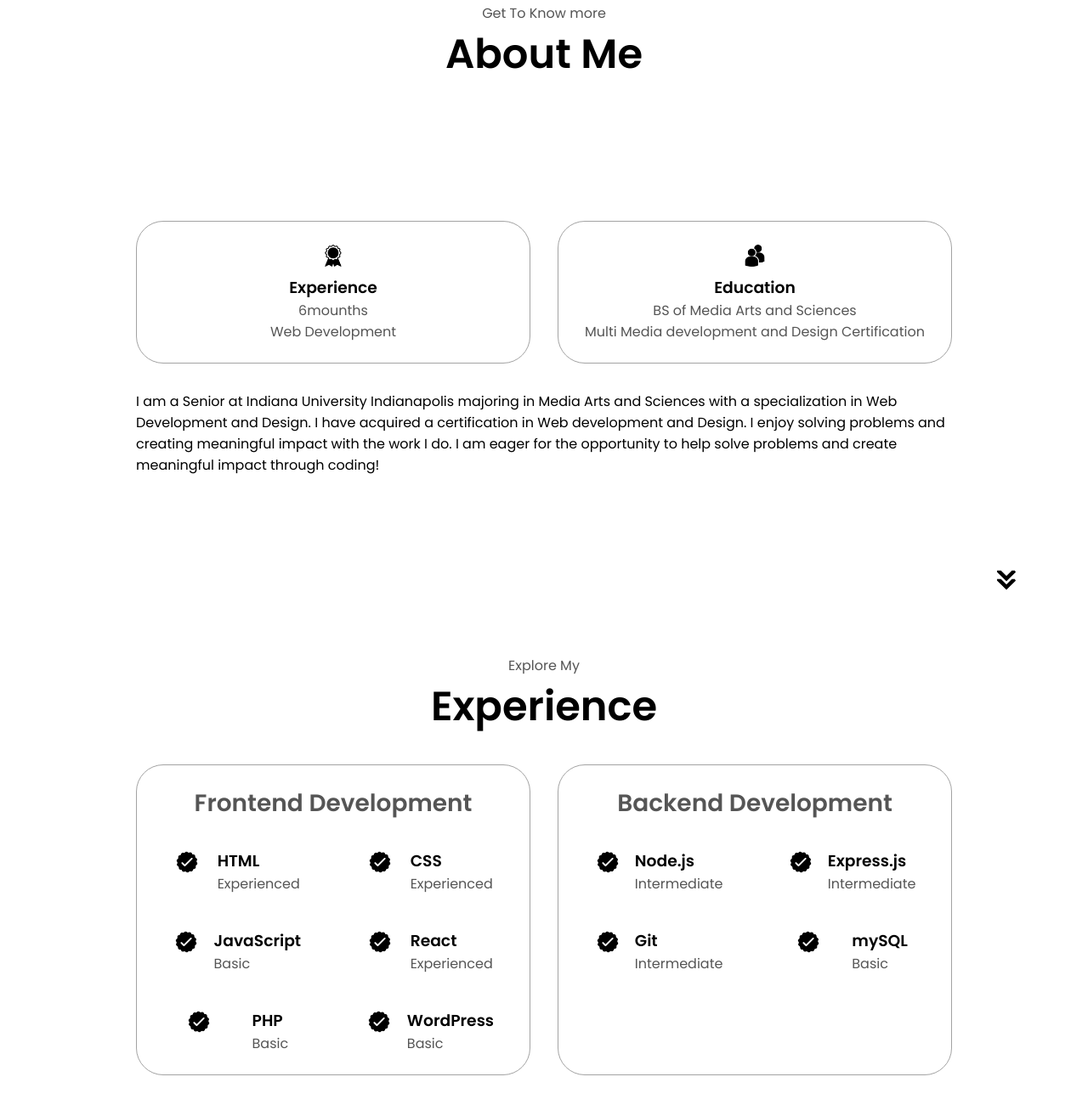
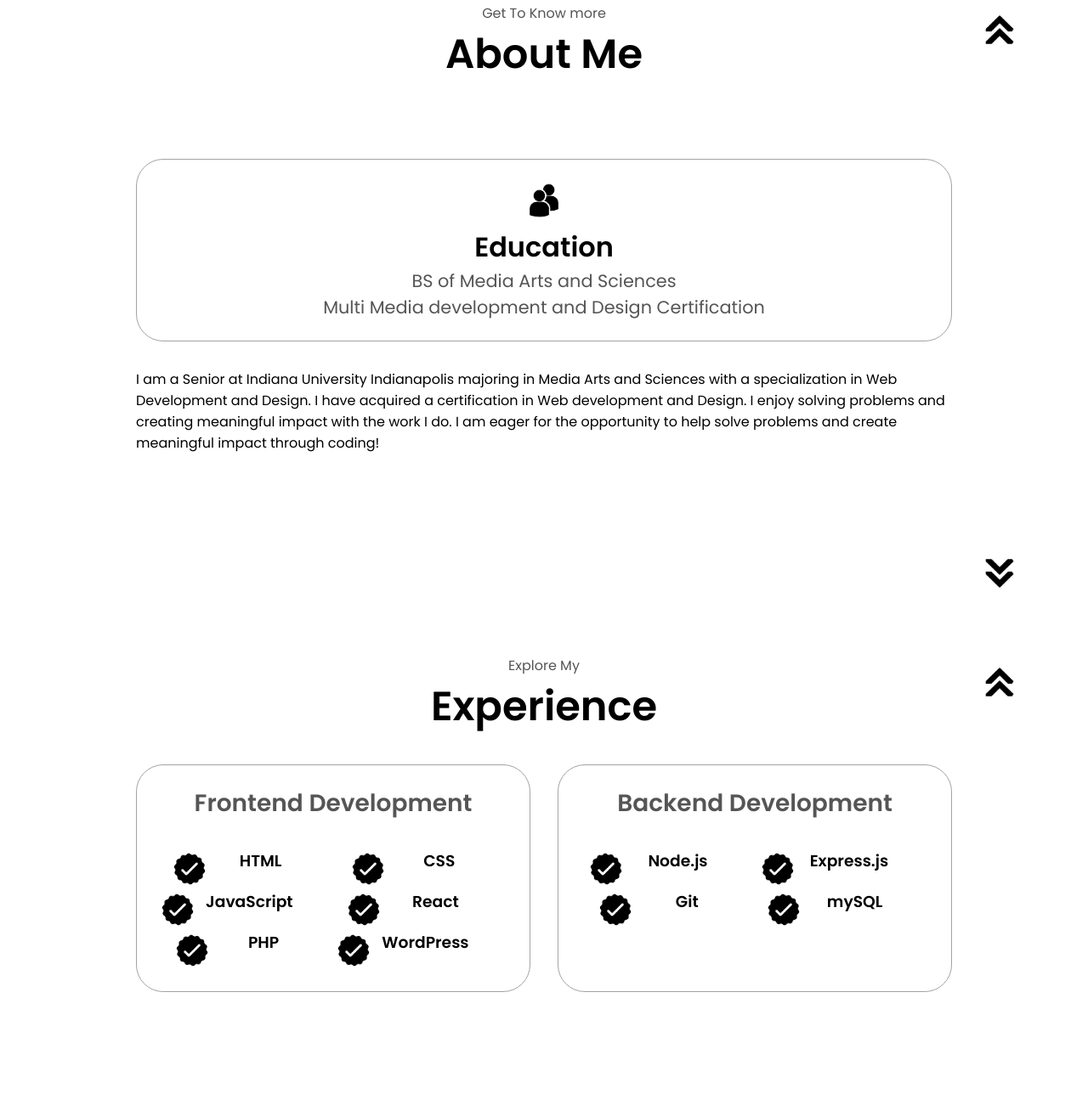
Before and after one commit to Sgissa/Profolio-Site, a website: page index.html in a window 1280 px wide. Shown: the part 925-2226 px from the top of the page at 85% size. Drawn offline with Linux system fonts and the light colour scheme.

Commit message:
Updated the profolio

```diff
--- a/index.html
+++ b/index.html
@@ -1,4 +1,4 @@
-<!DOCTYPE html>
+<!doctype html>
 <html lang="en">
   <head>
     <meta charset="UTF-8" />
@@ -76,27 +76,24 @@
     </section>
     <section id="about">
       <p class="section__text__p1">Get To Know more</p>
-      <h1 class="title">About Me</h1>
+      <h1 class="titleA">About Me</h1>
+      <img
+        src="./assets/arrow.png"
+        alt="arrow icon"
+        class="icon arrowSwitch"
+        onclick="location.href='./#profile'"
+      />
       <div class="section-container">
         <div class="about-details-container">
           <div class="about-containers">
-            <div class="details-container">
-              <img
-                src="./assets/experience.png"
-                alt="Experience icon"
-                class="icon"
-              />
-              <h3>Experience</h3>
-              <p>6mounths<br />Web Development</p>
-            </div>
             <div class="details-container">
               <img
                 src="./assets/education.png"
                 alt="Education icon"
                 class="icon"
               />
-              <h3>Education</h3>
-              <p>
+              <h3 class="cardTitle">Education</h3>
+              <p class="eduText">
                 BS of Media Arts and Sciences<br />Multi Media development and
                 Design Certification
               </p>
@@ -115,15 +112,21 @@
       <img
         src="./assets/arrow.png"
         alt="arrow icon"
-        class="icon arrow"
+        class="icon arrow invert"
         onclick="location.href='./#experience'"
       />
     </section>
     <section id="experience">
       <p class="section__text__p1">Explore My</p>
       <h1 class="title">Experience</h1>
+      <img
+        src="./assets/arrow.png"
+        alt="arrow icon"
+        class="icon arrowSwitch"
+        onclick="location.href='./#about'"
+      />
       <div class="experience-details-container">
-        <div class="about-containers">
+        <div class="about-containers nothingBlow">
           <div class="details-container">
             <h2 class="experience-sub-title">Frontend Development</h2>
             <div class="article-container">
@@ -135,7 +138,6 @@
                 />
                 <div>
                   <h3>HTML</h3>
-                  <p>Experienced</p>
                 </div>
               </article>
               <article>
@@ -146,7 +148,6 @@
                 />
                 <div>
                   <h3>CSS</h3>
-                  <p>Experienced</p>
                 </div>
               </article>
               <article>
@@ -157,7 +158,6 @@
                 />
                 <div>
                   <h3>JavaScript</h3>
-                  <p>Basic</p>
                 </div>
               </article>
               <article>
@@ -168,7 +168,6 @@
                 />
                 <div>
                   <h3>React</h3>
-                  <p>Experienced</p>
                 </div>
               </article>
               <article>
@@ -179,7 +178,6 @@
                 />
                 <div>
                   <h3>PHP</h3>
-                  <p>Basic</p>
                 </div>
               </article>
               <article>
@@ -190,7 +188,6 @@
                 />
                 <div>
                   <h3>WordPress</h3>
-                  <p>Basic</p>
                 </div>
               </article>
             </div>
@@ -206,7 +203,6 @@
                 />
                 <div>
                   <h3>Node.js</h3>
-                  <p>Intermediate</p>
                 </div>
               </article>
               <article>
@@ -217,7 +213,6 @@
                 />
                 <div>
                   <h3>Express.js</h3>
-                  <p>Intermediate</p>
                 </div>
               </article>
               <article>
@@ -228,7 +223,6 @@
                 />
                 <div>
                   <h3>Git</h3>
-                  <p>Intermediate</p>
                 </div>
               </article>
               <article>
@@ -239,7 +233,6 @@
                 />
                 <div>
                   <h3>mySQL</h3>
-                  <p>Basic</p>
                 </div>
               </article>
             </div>
@@ -256,6 +249,12 @@
     <section id="projects">
       <p class="section__text__p1">Browse My Recent</p>
       <h1 class="title">Projects</h1>
+      <img
+        src="./assets/arrow.png"
+        alt="arrow icon"
+        class="icon arrowSwitch"
+        onclick="location.href='./#experience'"
+      />
       <div class="experience-details-container">
         <div class="about-containers">
           <div class="details-container color-container">
--- a/style.css
+++ b/style.css
@@ -199,6 +199,21 @@ section {
     text-align: center;
   }
 
+  .titleA {
+    font-size: 3rem;
+    text-align: center;
+    margin-bottom: -50px;
+  }
+
+  .cardTitle {
+    font-size: 2rem;
+  }
+
+  .eduText {
+    font-size: 1.3rem;
+  }
+
+
   #socials-container {
     display: flex;
     justify-content: center;
@@ -210,8 +225,9 @@ section {
 
   .icon {
     cursor: pointer;
-    height: 2rem;
+    height: 3rem;
   }
+
 
   /* BUTTONS */
 
@@ -287,6 +303,13 @@ section {
     border-radius: 2rem;
   }
 
+  .arrowSwitch {
+    position: absolute;
+    right: -5rem;
+    top: 2.5rem;
+    transform: scaleY(-1);
+  }
+
   .arrow {
     position: absolute;
     right: -5rem;
@@ -338,8 +361,13 @@ section {
     text-align: initial;
     flex-wrap: wrap;
     flex-direction: row;
-    gap: 2.5rem;
+    /* gap: 2.5rem; */
     justify-content: space-around;
+  }
+  .article-container article {
+
+    margin-right: auto;
+    /* outline: 1px solid red; */
   }
 
   article {
@@ -430,3 +458,7 @@ section {
   footer p {
     text-align: center;
   }
+
+.nothingBlow {
+  margin-bottom: -50px;
+}
```
Also changed, not shown: package.json (added, +12 -0 lines), assets/about-pic.png (deleted), assets/profile-pic-2.png (deleted), assets/profile-pic.png (deleted), assets/project-1.png (deleted), assets/project-2.png (deleted), assets/project-3.png (deleted), 3 other files.
